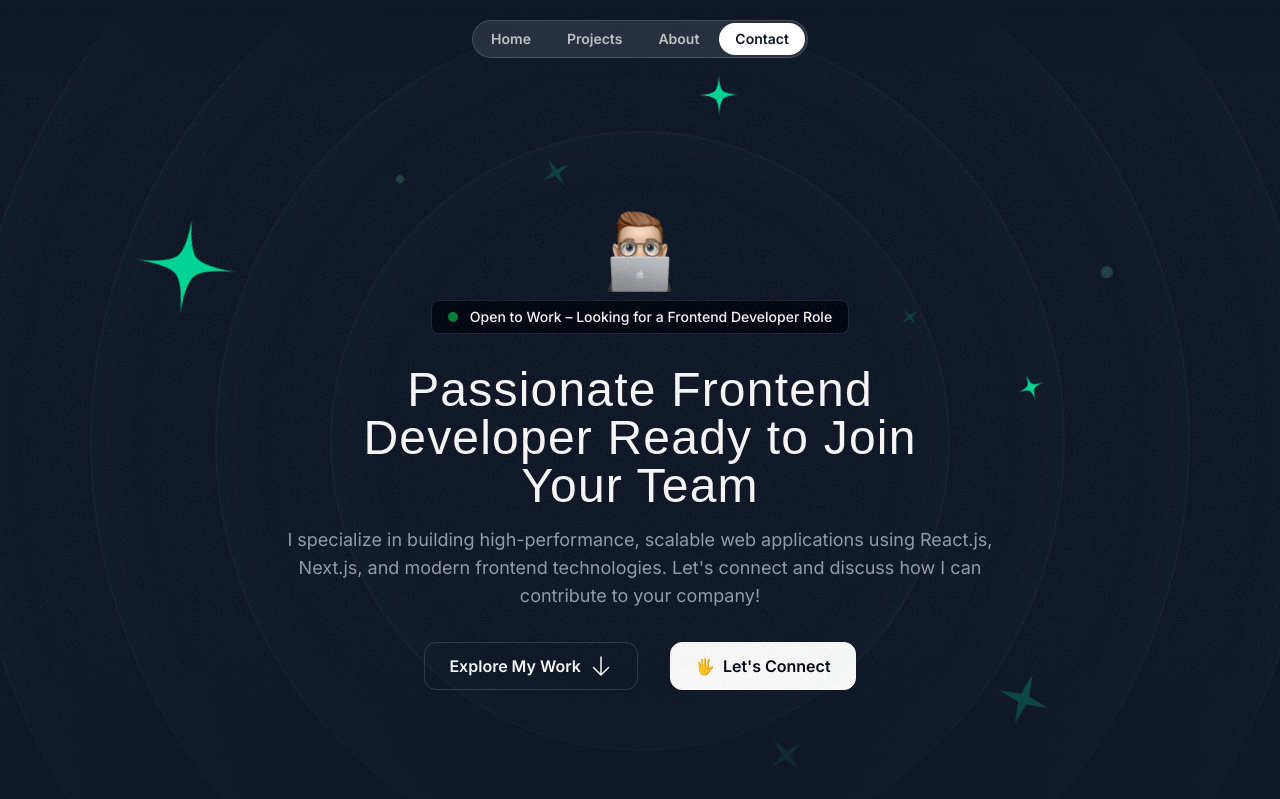
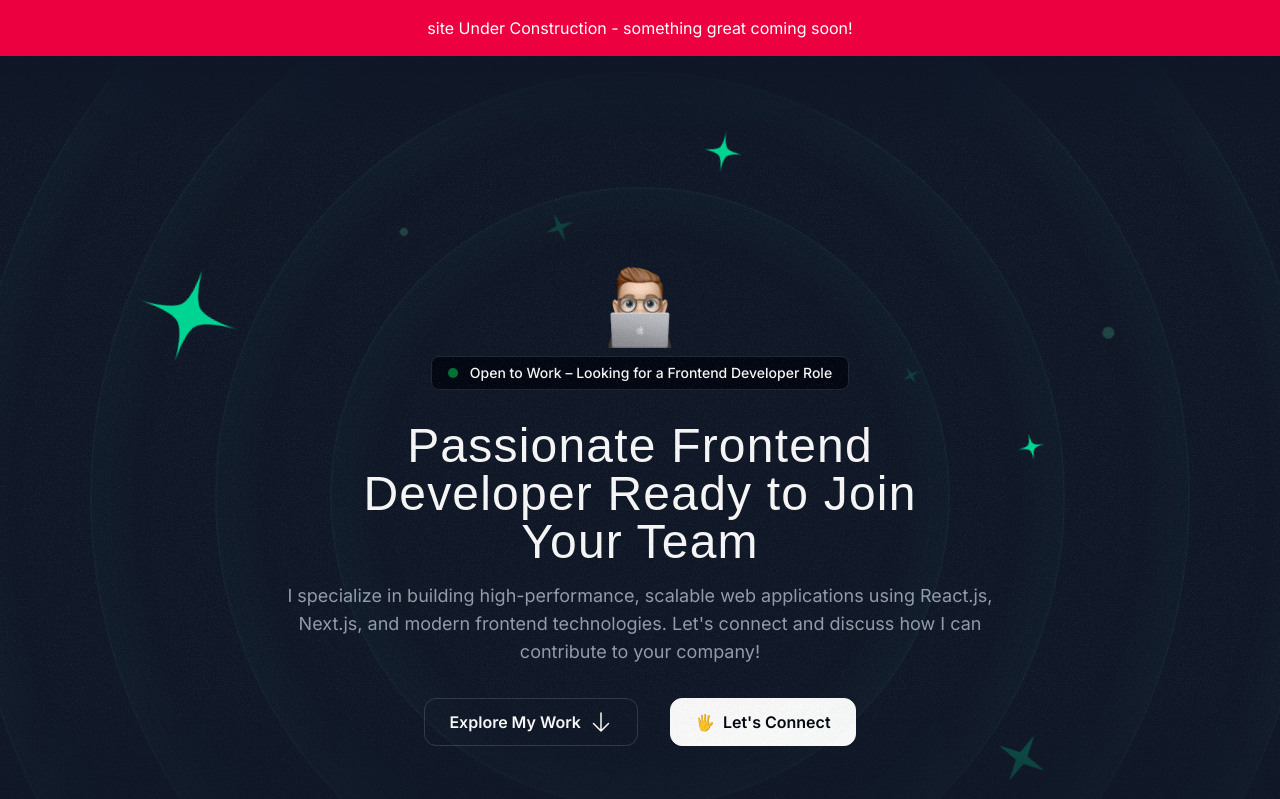
Before and after one commit to jakareya76/portfolio, a Next.js app: page / in a window 1280 px wide. Shown: the top 799 px of the page. Built offline with nearby package versions, Linux system fonts and the light colour scheme; a web font is replaced by a local one.

Commit message:
add site development text in top

```diff
--- a/src/app/layout.js
+++ b/src/app/layout.js
@@ -32,8 +32,8 @@ export default function RootLayout({ children }) {
           `bg-gray-900 text-white antialiased font-sans`
         )}
       >
-        {/* <UnderDevelopment /> */}
-        <Header />
+        <UnderDevelopment />
+        {/* <Header /> */}
         {children}
         <Footer />
       </body>
```
